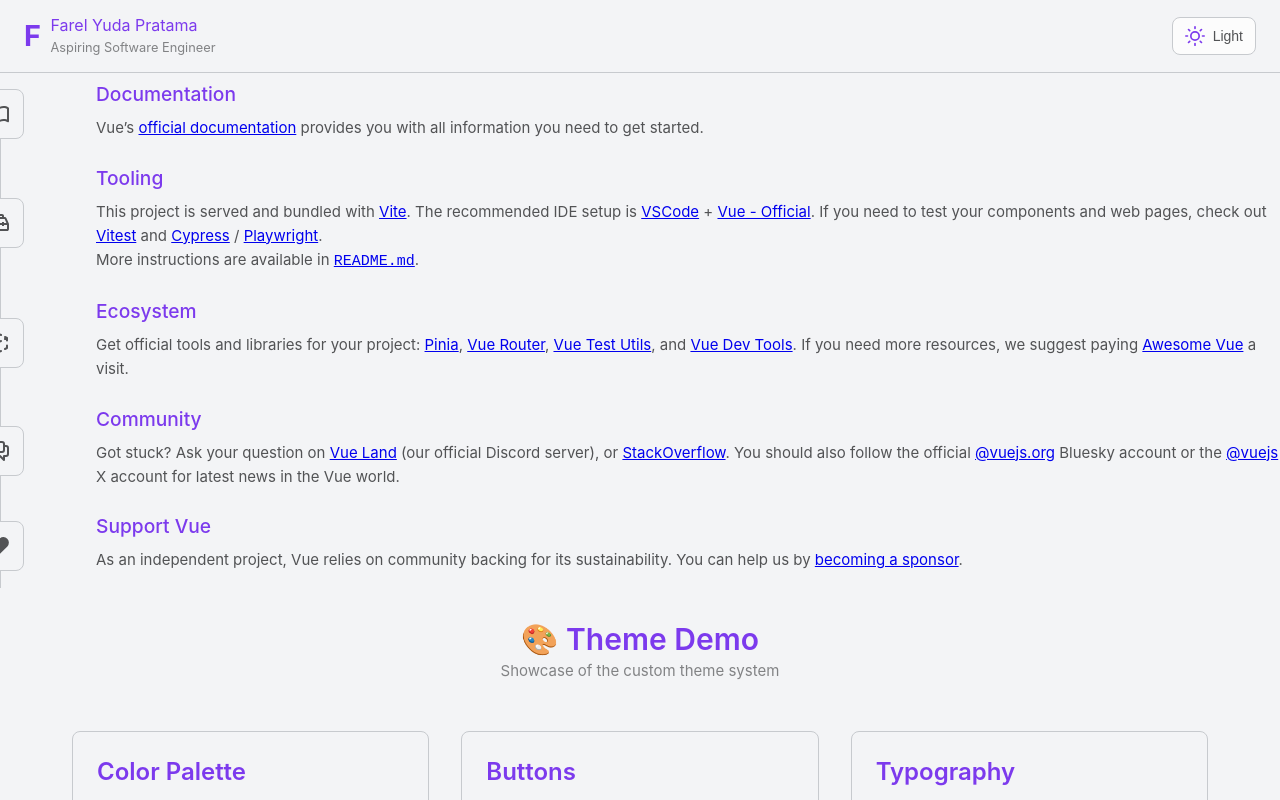
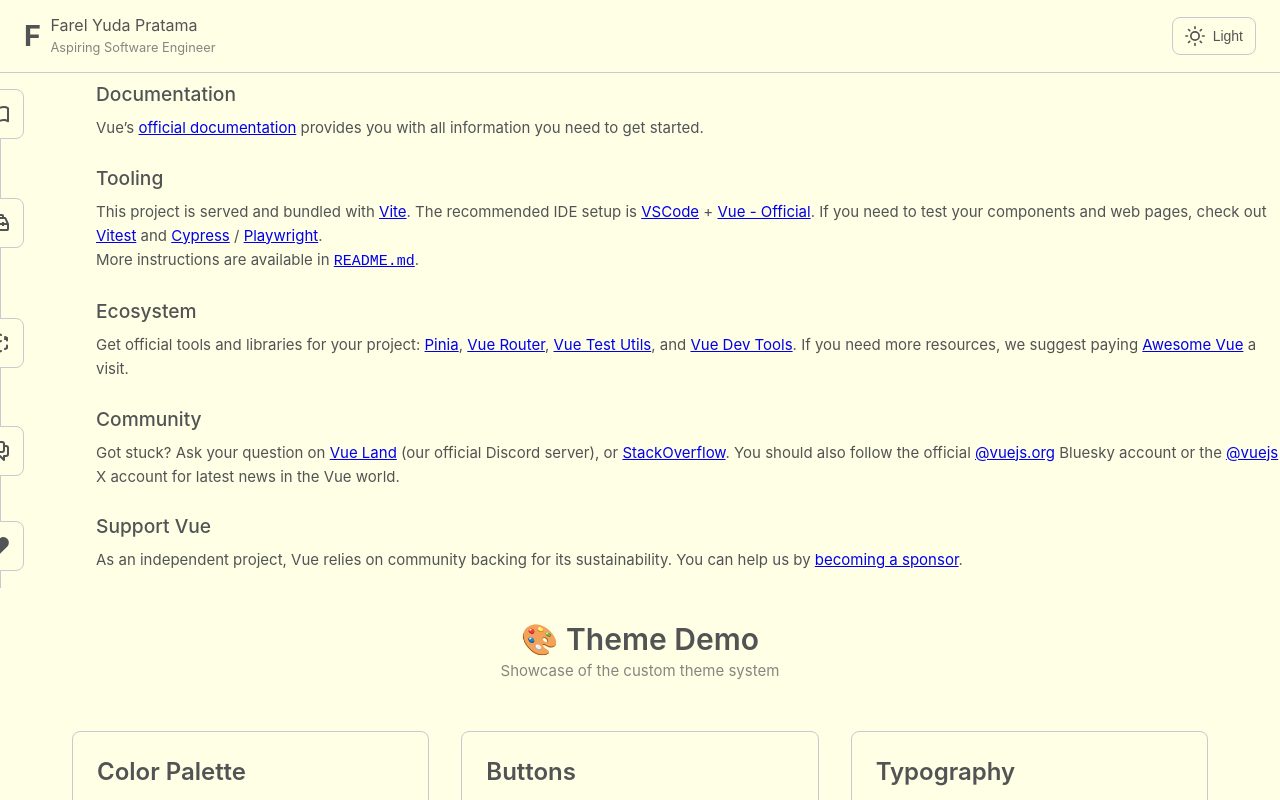
Before and after one commit to farelyudapratama/profile-web, a Vue app: page / in a window 1280 px wide. Shown: the top 800 px of the page. Built offline with nearby package versions, Linux system fonts and the light colour scheme.

Commit message:
Enhance theme transition handling and update color variables

```diff
--- a/src/assets/base.css
+++ b/src/assets/base.css
@@ -1,21 +1,22 @@
-/* ::view-transition-group(root) {
-  animation-duration: 2s;
-} */
+html.is-transitioning {
+  cursor: wait;
+  pointer-events: none;
+}
 
 ::view-transition-old(root) {
-  animation-delay: 1500ms;
+  animation-delay: 1000ms;
 }
 
 ::view-transition-new(root) {
-  animation: circle-in 1500ms;
+  animation: circle-in 1000ms;
 }
 
 @keyframes circle-in {
   from {
-    clip-path: circle(0% at 50% 50%);
+    clip-path: circle(0% at 100% 0%);
   }
   to {
-    clip-path: circle(100% at 50% 50%);
+    clip-path: circle(200% at 100% 0%);
   }
 }
 
@@ -31,7 +32,7 @@
 
   /* Primary Light */
   --primary-light-base: #f9fafb;
-  --primary-light-50: #fdfdfe;
+  --primary-light-50: #eff0ec;
   --primary-light-900: #5a5a5a;
 
   /* Secondary Background - Dark Theme */
@@ -40,8 +41,8 @@
   --secondary-bg-dark-900: #080c0f;
 
   /* Secondary Background - Light Theme */
-  --secondary-bg-light: #f3f4f6;
-  --secondary-bg-light-50: #fcfcfc;
+  --secondary-bg-light: #ffffe5;
+  --secondary-bg-light-50: #fffff8;
   --secondary-bg-light-900: #575859;
 
   /* Secondary Text - Dark Theme */
@@ -86,12 +87,12 @@
   --accent-red-light-900: #5c2623;
 
   /* Primary Purple - Light Theme */
-  --primary-light-main: #7c3aed;
-  --primary-light-50: #dac8fa;
-  --primary-light-900: #2d1555;
-  --primary-light-alt: #e9d5ff;
-  --primary-light-alt-50: #f9f3ff;
-  --primary-light-alt-900: #544d5c;
+  --primary-light-purple-main: #7c3aed;
+  --primary-light-purple-50: #dac8fa;
+  --primary-light-purple-900: #2d1555;
+  --primary-light-purple-alt: #e9d5ff;
+  --primary-light-purple-alt-50: #f9f3ff;
+  --primary-light-purple-alt-900: #544d5c;
 }
 
 /* Light theme semantic color variables */
@@ -99,7 +100,7 @@
 .light-theme {
   --color-background: var(--secondary-bg-light);
   --color-background-soft: var(--secondary-bg-light-50);
-  --color-background-mute: var(--primary-light-base);
+  --color-background-mute: var(--primary-light-50);
 
   --color-border: var(--divider-50);
   --color-border-hover: var(--divider-base);
--- a/src/components/ThemeToggle.vue
+++ b/src/components/ThemeToggle.vue
@@ -75,7 +75,7 @@
   align-items: center;
   gap: 0.5rem;
   padding: 0.5rem 0.75rem;
-  background: var(--color-background-soft);
+  background: var(--color-background);
   border: 1px solid var(--color-border);
   border-radius: 0.5rem;
   color: var(--color-text);
--- a/src/stores/theme.ts
+++ b/src/stores/theme.ts
@@ -43,8 +43,16 @@
     }
 
     if (document.startViewTransition) {
-      document.startViewTransition(() => {
+      const transition = document.startViewTransition(() => {
         apply()
+      })
+
+      // sementara disable interaksi
+      document.documentElement.classList.add('is-transitioning')
+
+      // kalau transisi selesai, aktifkan lagi
+      transition.finished.finally(() => {
+        document.documentElement.classList.remove('is-transitioning')
       })
     } else {
       apply()
```
